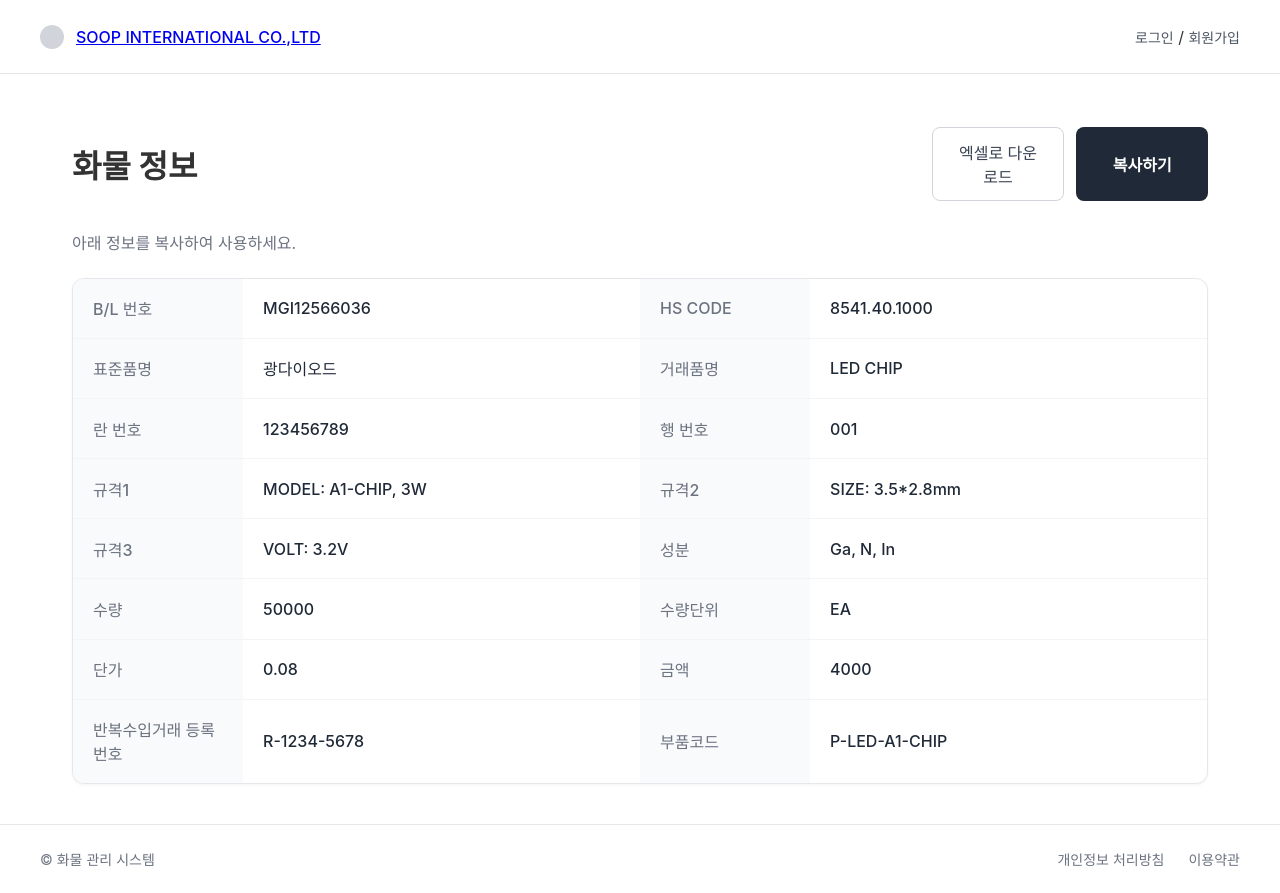
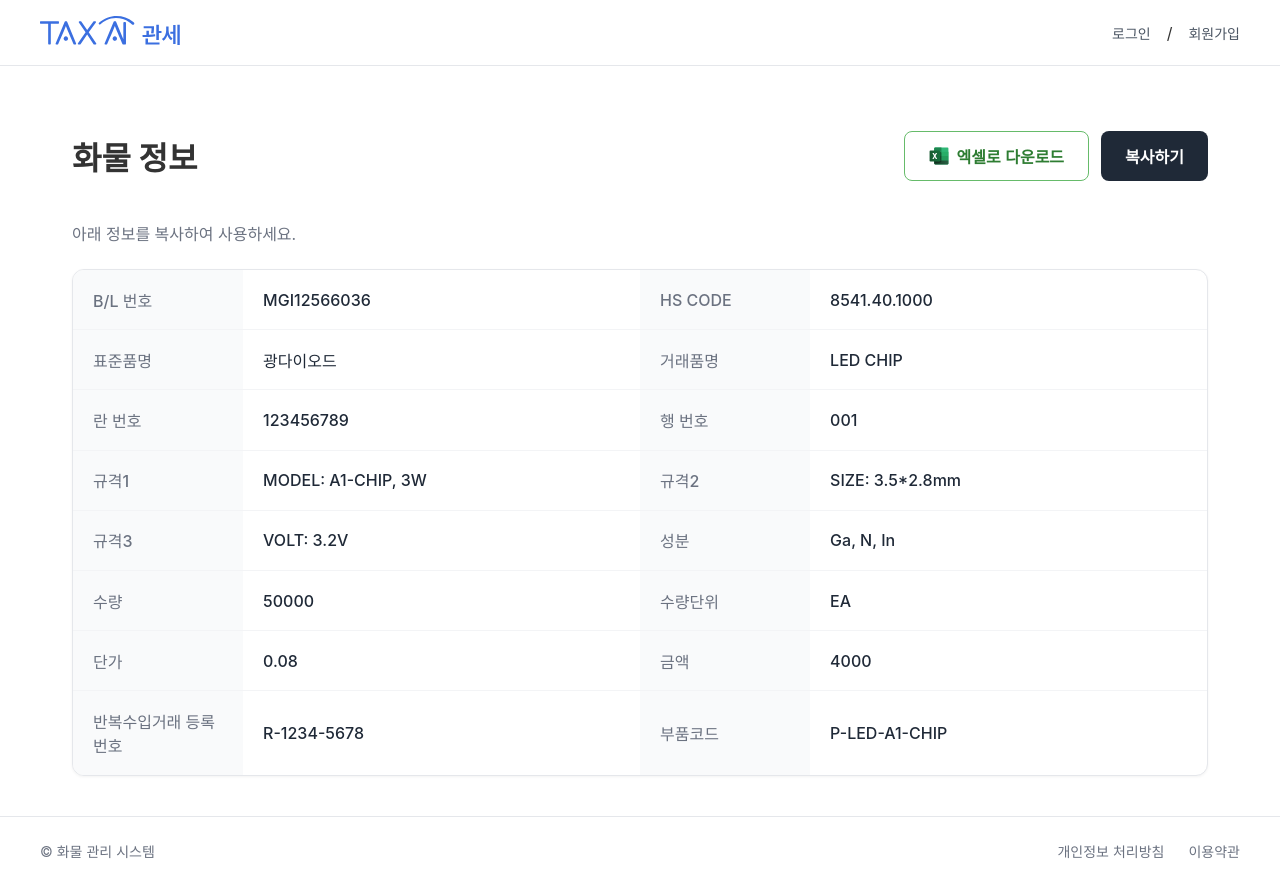
Before and after one commit to Trudy2645/SOOP, a Next.js app in the folder front/: page /features/CargoInfoTable in a window 1280 px wide. Built offline with nearby package versions, Linux system fonts and the light colour scheme.

Commit message:
Design: 일부 디자인 수정

```diff
--- a/front/src/app/components/Header.module.css
+++ b/front/src/app/components/Header.module.css
@@ -1,4 +1,5 @@
-/* --- 헤더 영역 --- */
+/* ... (기존 헤더 스타일은 그대로 유지) ... */
+
 .header {
   padding: 1rem 2rem;
   border-bottom: 1px solid #e5e7eb;
@@ -11,23 +12,49 @@
   max-width: 1200px;
   margin: 0 auto;
 }
+.logoLink { /* Link 컴포넌트의 기본 스타일 제거 */
+  color: inherit;
+  text-decoration: none;
+  cursor: pointer;
+  display: flex; /* logoContainer가 Link의 유일한 자식이 되므로 Link에 flex 적용 */
+  align-items: center;
+}
 .logoContainer {
   display: flex;
   align-items: center;
-  gap: 0.75rem;
+  gap: 0.75rem; /* 로고 이미지와 텍스트 사이 간격 */
 }
+/* 👇 이 부분은 Image 컴포넌트 사용으로 인해 더 이상 필요 없습니다.
 .logoCircle {
   width: 1.5rem;
   height: 1.5rem;
   background-color: #d1d5db;
   border-radius: 9999px;
 }
+*/
+/* Image 컴포넌트에 적용할 스타일 */
+.actualLogo {
+  /* 필요에 따라 로고 이미지의 크기나 다른 스타일을 지정합니다. */
+  /* width와 height는 next/image에서 props로 주므로, 여기서 오버라이드할 필요는 없습니다. */
+  /* 예를 들어, 반응형으로 만들고 싶다면 max-width: 100%; height: auto; 등을 추가할 수 있습니다. */
+}
+
 .companyName {
   font-size: 1rem;
   font-weight: 500;
+  color: #1f2937; /* 글자색을 명확히 지정 */
+  white-space: nowrap; /* 글자가 줄바꿈되지 않도록 방지 */
+}
+.authLinks {
+  display: flex;
+  gap: 1rem; /* 로그인/회원가입 링크 사이 간격 */
 }
 .authLinks a {
   color: #4b5563;
   text-decoration: none;
   font-size: 0.875rem;
+  transition: color 0.2s;
 }
+.authLinks a:hover {
+  color: #1f2937; /* 호버 시 색상 변경 */
+}
--- a/front/src/app/components/Header.tsx
+++ b/front/src/app/components/Header.tsx
@@ -1,20 +1,28 @@
 import React from 'react';
-import Link from 'next/link'; // Link 컴포넌트를 import 합니다.
+import Link from 'next/link';
+import Image from 'next/image'; // next/image 컴포넌트를 import 합니다.
 import styles from './Header.module.css';
+import LogoImage from '../../../public/logo.svg'; // 로고 SVG 파일을 import 합니다.
 
 export default function Header() {
   return (
     <header className={styles.header}>
       <div className={styles.headerContent}>
-        {/* Link 컴포넌트로 로고와 회사 이름을 감싸줍니다. */}
         <Link href="/features/FileUpload" className={styles.logoLink}>
           <div className={styles.logoContainer}>
-            <div className={styles.logoCircle}></div>
-            <h1 className={styles.companyName}>SOOP INTERNATIONAL CO.,LTD</h1>
+            {/* 기존 logoCircle과 companyName 대신 Image 컴포넌트 사용 */}
+            <Image
+              src={LogoImage} // 임포트한 SVG 파일
+              alt="SOOP INTERNATIONAL CO.,LTD Logo" // 스크린리더를 위한 alt 텍스트
+              width={142} // 이미지의 너비
+              height={33} // 이미지의 높이
+              className={styles.actualLogo} // CSS 스타일을 적용하기 위한 클래스
+              priority // LCP(Largest Contentful Paint) 개선을 위해 가장 먼저 로드
+            />
           </div>
         </Link>
         <nav className={styles.authLinks}>
-          <a href="/login">로그인</a> / <a href="/signup">회원가입</a>
+          <Link href="/login">로그인</Link> / <Link href="/signup">회원가입</Link>
         </nav>
       </div>
     </header>
--- a/front/src/app/components/common/Button.module.css
+++ b/front/src/app/components/common/Button.module.css
@@ -1,7 +1,12 @@
 .button {
-  width: 100%;
-  padding: 0.75rem 1.5rem; /* 12px 24px */
-  border-radius: 0.5rem; /* 8px */
+  display: inline-flex; /* 👇 아이콘과 텍스트를 나란히 배치 */
+  align-items: center;  /* 👇 세로 중앙 정렬 */
+  justify-content: center; /* 👇 가로 중앙 정렬 (필요시) */
+  gap: 0.5rem;          /* 👇 아이콘과 텍스트 사이 간격 */
+
+  white-space: nowrap;
+  padding: 0.75rem 1.5rem;
+  border-radius: 0.5rem;
   background-color: #1f2937;
   color: #ffffff;
   border: none;
@@ -14,13 +19,26 @@
 
 .button:hover:not(:disabled) {
   background-color: #374151;
+  transform: translateY(-1px);
 }
 
 .button:active:not(:disabled) {
-  transform: scale(0.98);
+  transform: translateY(0);
 }
 
 .button:disabled {
   background-color: #d1d5db;
   cursor: not-allowed;
 }
+
+/* 추가: 아이콘 자체에 대한 스타일 (필요시) */
+.buttonIcon {
+  display: flex; /* SVG 아이콘 정렬을 위해 */
+  align-items: center;
+}
+.buttonIcon svg {
+  width: 1.25rem; /* 아이콘 크기 조절 */
+  height: 1.25rem;
+  /* 아이콘 색상을 텍스트 색상에 맞추려면 */
+  /* stroke: currentColor; */
+}
--- a/front/src/app/components/common/Button.tsx
+++ b/front/src/app/components/common/Button.tsx
@@ -1,20 +1,15 @@
-'use client';
-
 import React from 'react';
 import styles from './Button.module.css';
 
-// 'button' 태그가 받을 수 있는 모든 속성을 props 타입으로 정의합니다.
-type ButtonProps = React.ComponentProps<'button'>;
+interface ButtonProps extends React.ButtonHTMLAttributes<HTMLButtonElement> {
+  children: React.ReactNode;
+  icon?: React.ReactNode; // icon prop 추가
+}
 
-export default function Button({ children, className, ...props }: ButtonProps) {
-  // props로 받은 className과 기본 className을 함께 적용합니다.
-  const combinedClassName = `${styles.button} ${className || ''}`;
-
+export default function Button({ children, icon, className, ...props }: ButtonProps) {
   return (
-    <button
-      className={combinedClassName}
-      {...props} // 받은 모든 속성들을 <button> 태그에 그대로 전달합니다.
-    >
+    <button className={`${styles.button} ${className || ''}`} {...props}>
+      {icon && <span className={styles.buttonIcon}>{icon}</span>} {/* 아이콘 렌더링 */}
       {children}
     </button>
   );
--- a/front/src/app/features/CargoInfoTable/CargoInfoTable.module.css
+++ b/front/src/app/features/CargoInfoTable/CargoInfoTable.module.css
@@ -1,8 +1,6 @@
 /* --- 메인 콘텐츠 영역 --- */
 
-/* 👇 pageContainer, header, footer 관련 스타일은 모두 삭제했습니다. */
-
-/* mainContent의 역할을 이 컨테이너가 하도록 스타일을 적용합니다. */
+/* mainContent의 역할을 이 컨테이너가 하도록 스타일을 적용 */
 .resultContainer {
   width: 100%;
   max-width: 1200px;
@@ -124,3 +122,11 @@
 @keyframes spin {
   to { transform: rotate(360deg); }
 }
+
+/* '엑셀로 다운로드' 버튼을 흰색 배경, 초록색 테두리/글자로 수정 */
+.excelDownloadButton {
+  background-color: #ffffff !important;
+  color: #2E7D32 !important;         /* 진한 초록색 글자색 */
+  border: 1px solid #66BB6A !important; /* 초록색 테두리 */
+  font-weight: 600;
+}
--- a/front/src/app/features/CargoInfoTable/page.tsx
+++ b/front/src/app/features/CargoInfoTable/page.tsx
@@ -5,8 +5,10 @@ import * as XLSX from 'xlsx';
 import toast from 'react-hot-toast';
 import styles from './CargoInfoTable.module.css';
 import Button from '../../components/common/Button';
-import buttonStyles from '../../components/common/Button.module.css';
-import Layout from '../../components/Layout'; // Layout 컴포넌트 import
+import buttonStyles from '../../components/common/Button.module.css'; // 기본 버튼 스타일 필요할 때 사용
+import Layout from '../../components/Layout';
+import Image from 'next/image'; // Image 컴포넌트 import
+import ExcelIcon from '../../../../public/excel_logo.svg';
 
 // 1행의 제목 데이터는 고정이므로 컴포넌트 외부에 선언하여 재사용합니다.
 const headerMap = {
@@ -141,7 +143,21 @@ export default function CargoInfoPage() {
         <div className={styles.titleWithButtons}>
           <h2 className={styles.sectionTitle}>화물 정보</h2>
           <div className={styles.buttonGroup}>
-            <Button onClick={handleExcelDownloadClick} className={styles.copyButton}>엑셀로 다운로드</Button>
+            <Button
+              onClick={handleExcelDownloadClick}
+              className={styles.excelDownloadButton} // 엑셀 버튼 전용 스타일 클래스 적용
+              icon={
+                <Image // Image 컴포넌트로 SVG를 렌더링
+                  src={ExcelIcon}
+                  alt="Excel Icon"
+                  width={20} // 아이콘의 적절한 크기
+                  height={20}
+                  className={styles.excelButtonIcon} // 아이콘 자체에 대한 스타일 클래스
+                />
+              }
+            >
+              엑셀로 다운로드
+            </Button>
             <Button onClick={handleCopyClick} className={buttonStyles.button}>복사하기</Button>
           </div>
         </div>
```
Also changed, not shown: front/public/excel_logo.svg (added), front/public/logo.svg (added).
